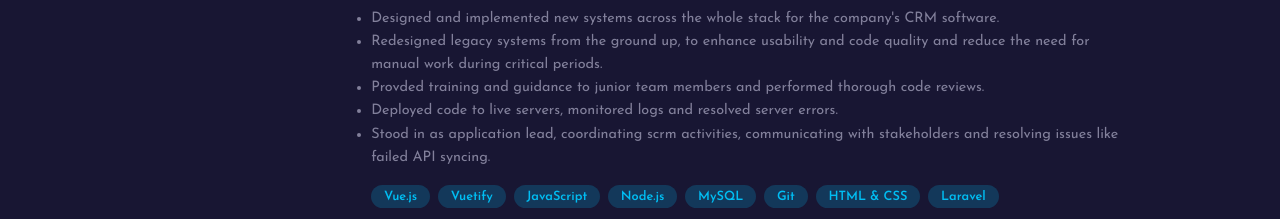
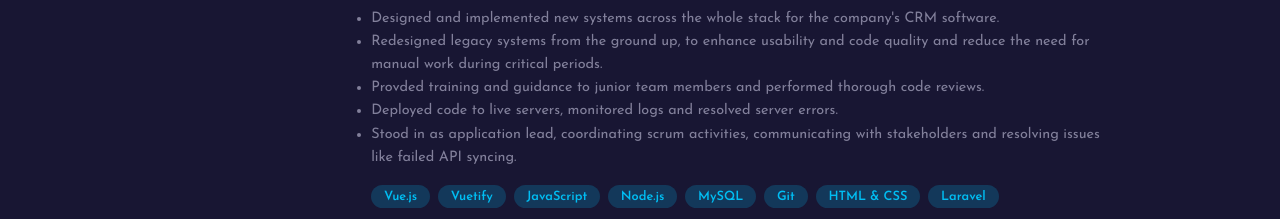
Before and after one commit to Atral/vue-portfolio, a Vue app: page / in a window 1280 px wide. Shown: the part 842-1061 px from the top of the page. Built offline with nearby package versions, Linux system fonts and the light colour scheme.

Commit message:
Fix typo

```diff
--- a/src/views/Experience.vue
+++ b/src/views/Experience.vue
@@ -15,7 +15,7 @@
                 'Redesigned legacy systems from the ground up, to enhance usability and code quality and reduce the need for manual work during critical periods.',
                 'Provded training and guidance to junior team members and performed thorough code reviews.',
                 'Deployed code to live servers, monitored logs and resolved server errors.',
-                'Stood in as application lead, coordinating scrm activities, communicating with stakeholders and resolving issues like failed API syncing.'
+                'Stood in as application lead, coordinating scrum activities, communicating with stakeholders and resolving issues like failed API syncing.'
              ]
         },
         {
```
